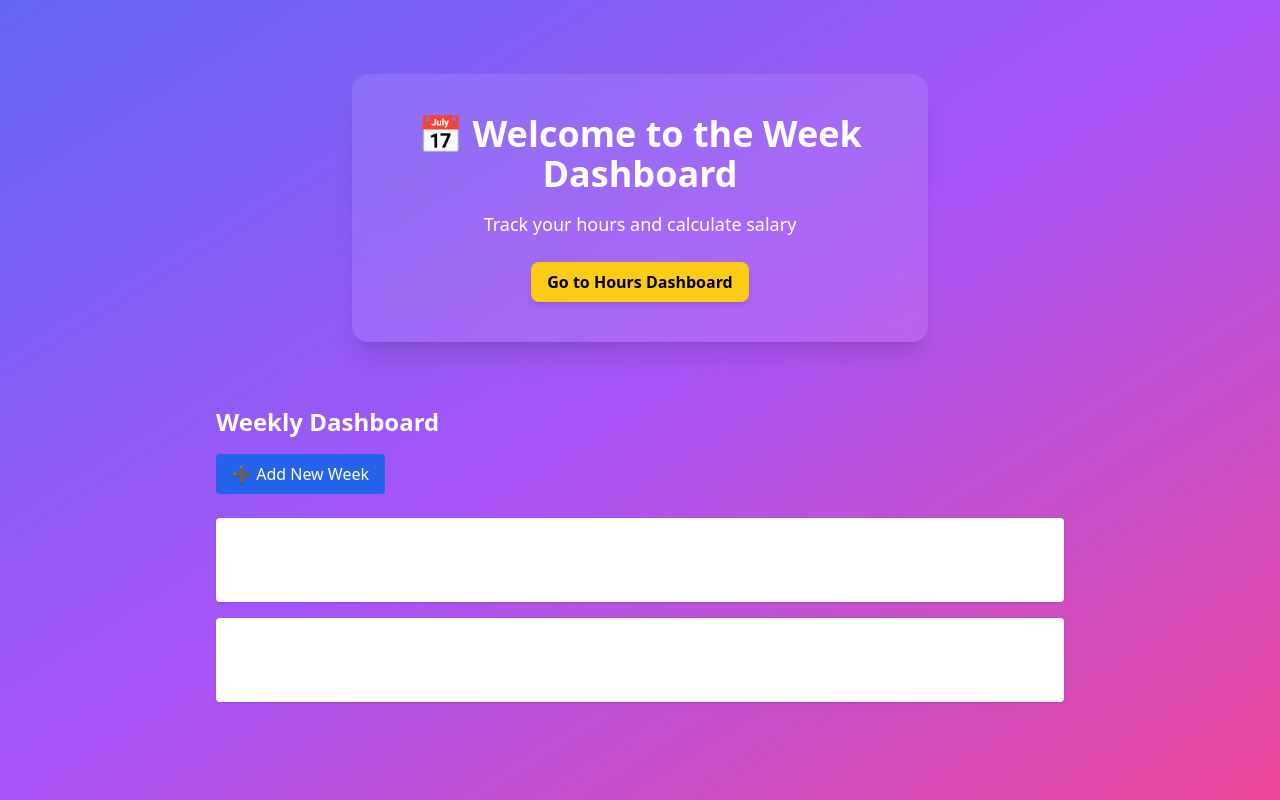
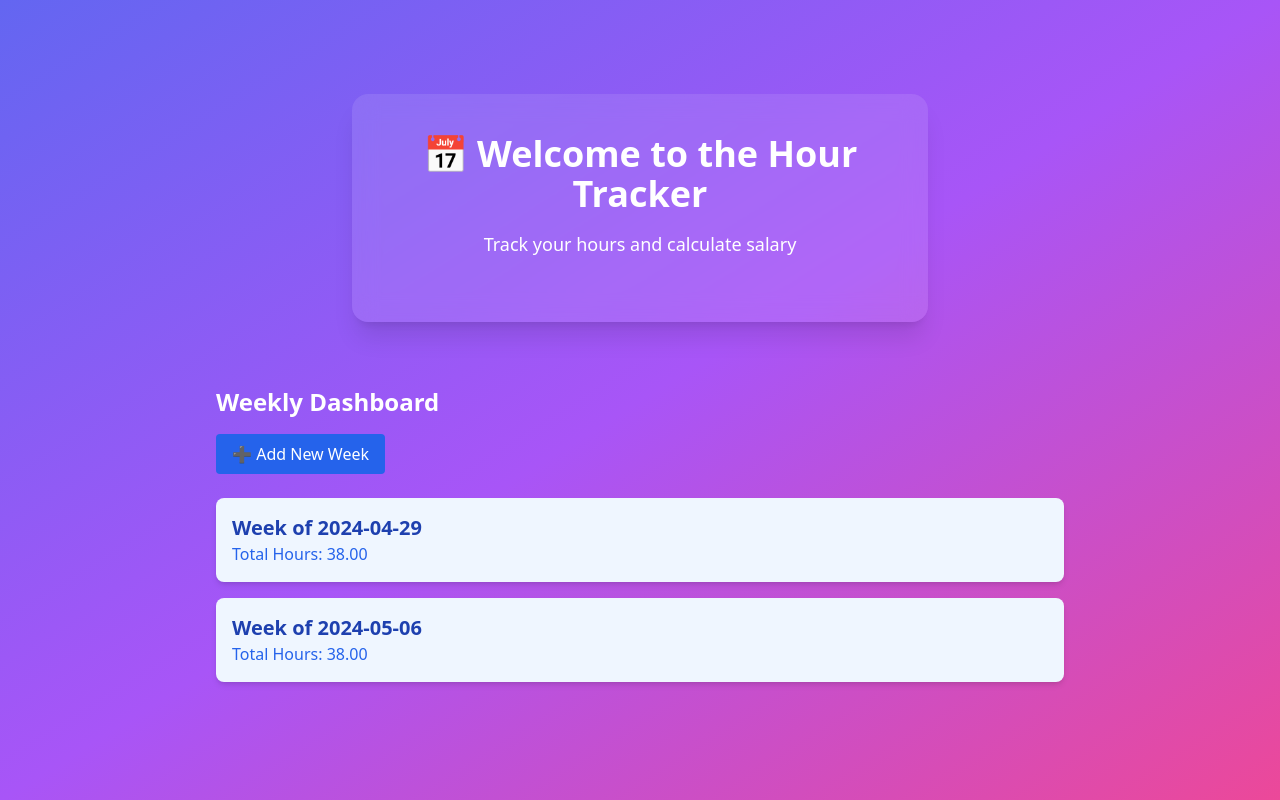
Before and after one commit to leethor92/time-tracker, a Next.js app: page / in a window 1280 px wide. Built offline with nearby package versions, Linux system fonts and the light colour scheme.

Commit message:
minor changes to UI

```diff
--- a/pages/index.tsx
+++ b/pages/index.tsx
@@ -5,14 +5,8 @@ export default function Home() {
   return (
     <main className="flex min-h-screen flex-col items-center justify-center p-10 bg-gradient-to-br from-indigo-500 via-purple-500 to-pink-500 text-white">
       <div className="bg-white/10 backdrop-blur-md p-10 rounded-2xl shadow-xl text-center max-w-xl">
-        <h1 className="text-4xl font-bold mb-4">📅 Welcome to the Week Dashboard</h1>
+        <h1 className="text-4xl font-bold mb-4">📅 Welcome to the Hour Tracker</h1>
         <p className="text-lg mb-6">Track your hours and calculate salary</p>
-        <Link
-          href="/hours_dashboard"
-          className="inline-block bg-yellow-400 hover:bg-yellow-300 text-black font-semibold py-2 px-4 rounded-lg transition transform hover:scale-105 shadow-md"
-        >
-          Go to Hours Dashboard
-        </Link>
       </div>
 
       {/* Add WeeklyDashboard below */}
--- a/pages/weekly_dashboard.tsx
+++ b/pages/weekly_dashboard.tsx
@@ -24,13 +24,13 @@ export default function WeeklyDashboard() {
           return (
             <li
               key={week.id}
-              className="bg-white p-4 rounded shadow hover:bg-slate-100"
+              className="bg-blue-50 p-4 rounded-lg shadow-md hover:bg-blue-200 transition-colors duration-300"
             >
               <Link href={`/week/${week.id}`}>
-                <h2 className="text-lg font-semibold">
+                <h2 className="text-xl font-semibold text-blue-800">
                   Week of {week.weekStart}
                 </h2>
-                <p>Total Hours: {weeklyTotal.toFixed(2)}</p>
+                <p className="text-blue-600">Total Hours: {weeklyTotal.toFixed(2)}</p>
               </Link>
             </li>
           );
```
